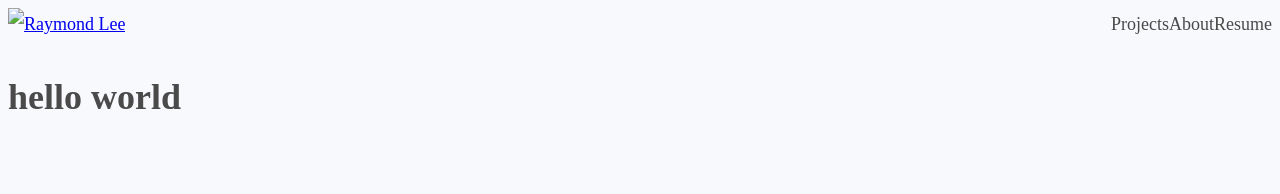
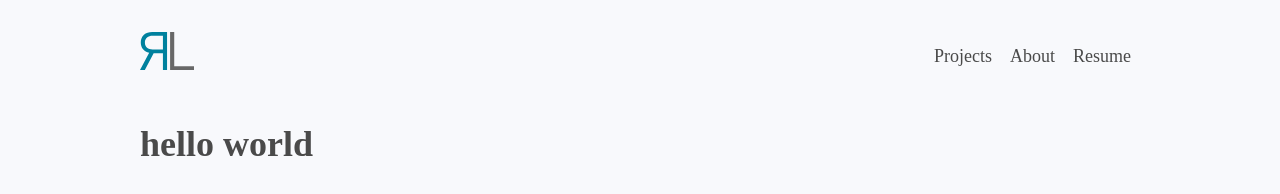
Before and after one commit to imraymondlee/gatsby-imraymondlee, a Gatsby site: page / in a window 1280 px wide. Built offline with nearby package versions, Linux system fonts and the light colour scheme; Gatsby itself is replaced by a stand-in of ours.

Commit message:
Format header

```diff
--- a/src/components/Header.js
+++ b/src/components/Header.js
@@ -2,17 +2,25 @@ import React from 'react';
 import { Link } from 'gatsby';
 import styled from 'styled-components';
 import Nav from './Nav';
+import logo from '../images/logo.svg';
 
 const StyledHeader = styled.header`
   display: flex;
   justify-content: space-between;
+  align-items: center;
+  max-width: 1000px;
+  margin: 1.75rem auto;
+`;
+
+const StyledLogo = styled.img`
+  width: 3rem;
 `;
 
 const Header = () => {
   return (
     <StyledHeader>
       <Link to="/">
-        <img src="" alt="Raymond Lee" class="nav__logo" />
+        <StyledLogo src={logo} alt="Raymond Lee" />
       </Link>
       <Nav />
     </StyledHeader>
--- a/src/components/Layout.js
+++ b/src/components/Layout.js
@@ -1,4 +1,5 @@
 import React from 'react';
+import styled from 'styled-components';
 import Header from './Header';
 import { createGlobalStyle, ThemeProvider } from 'styled-components';
 
@@ -23,12 +24,17 @@ const GlobalStyle = createGlobalStyle`
   }
 `;
 
+const StyledMain = styled.main`
+  max-width: 1000px;
+  margin: auto;
+`;
+
 const Layout = ({ children }) => {
   return (
     <ThemeProvider theme={theme}>
       <GlobalStyle />
       <Header />
-      <main>{children}</main>
+      <StyledMain>{children}</StyledMain>
     </ThemeProvider>
   );
 };
--- a/src/components/NavItem.js
+++ b/src/components/NavItem.js
@@ -7,11 +7,13 @@ const StyledNavItem = styled.li`
 `;
 
 const StyledLink = styled(Link)`
+  margin: 0 0.5rem;
   text-decoration: none;
   color: ${(props) => props.theme.colors.bodyText};
 `;
 
 const StyledAnchor = styled.a`
+  margin: 0 0.5rem;
   text-decoration: none;
   color: ${(props) => props.theme.colors.bodyText};
 `;
```
Also changed, not shown: src/images/logo.svg (added).
